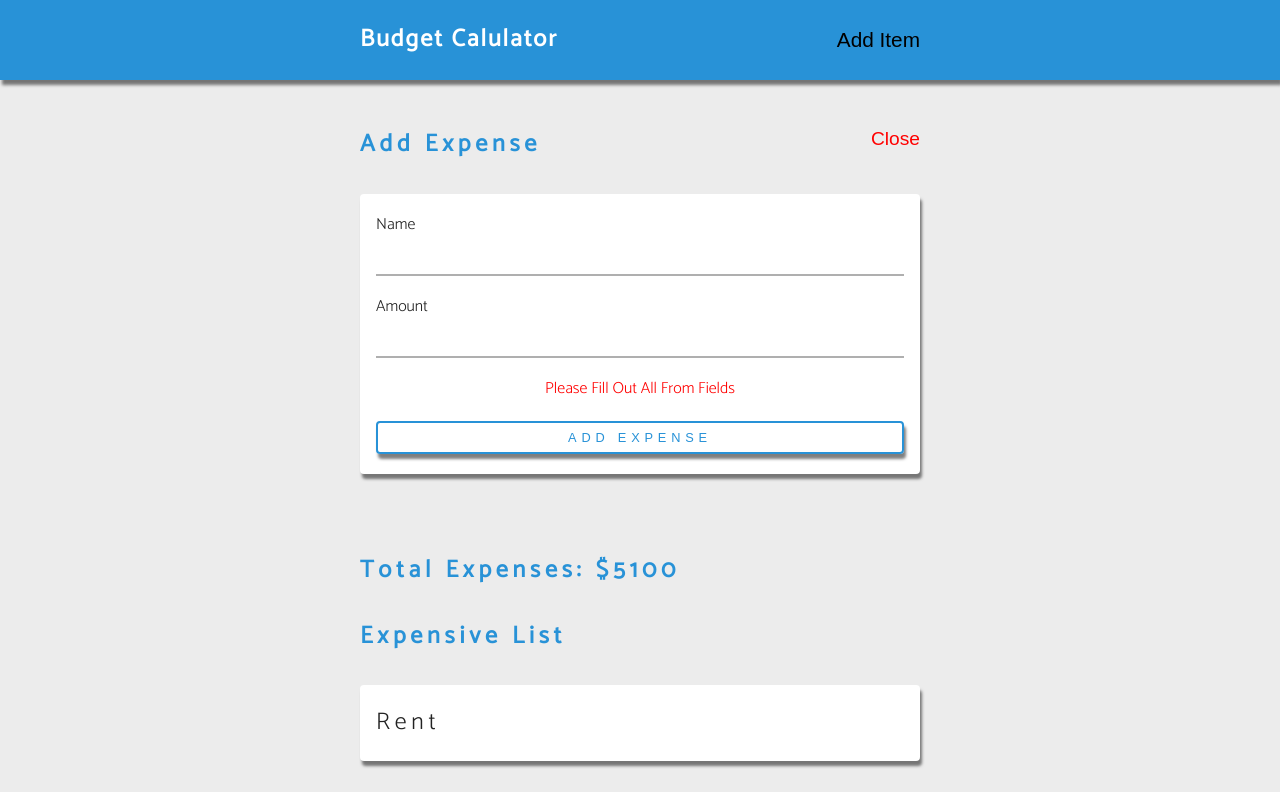
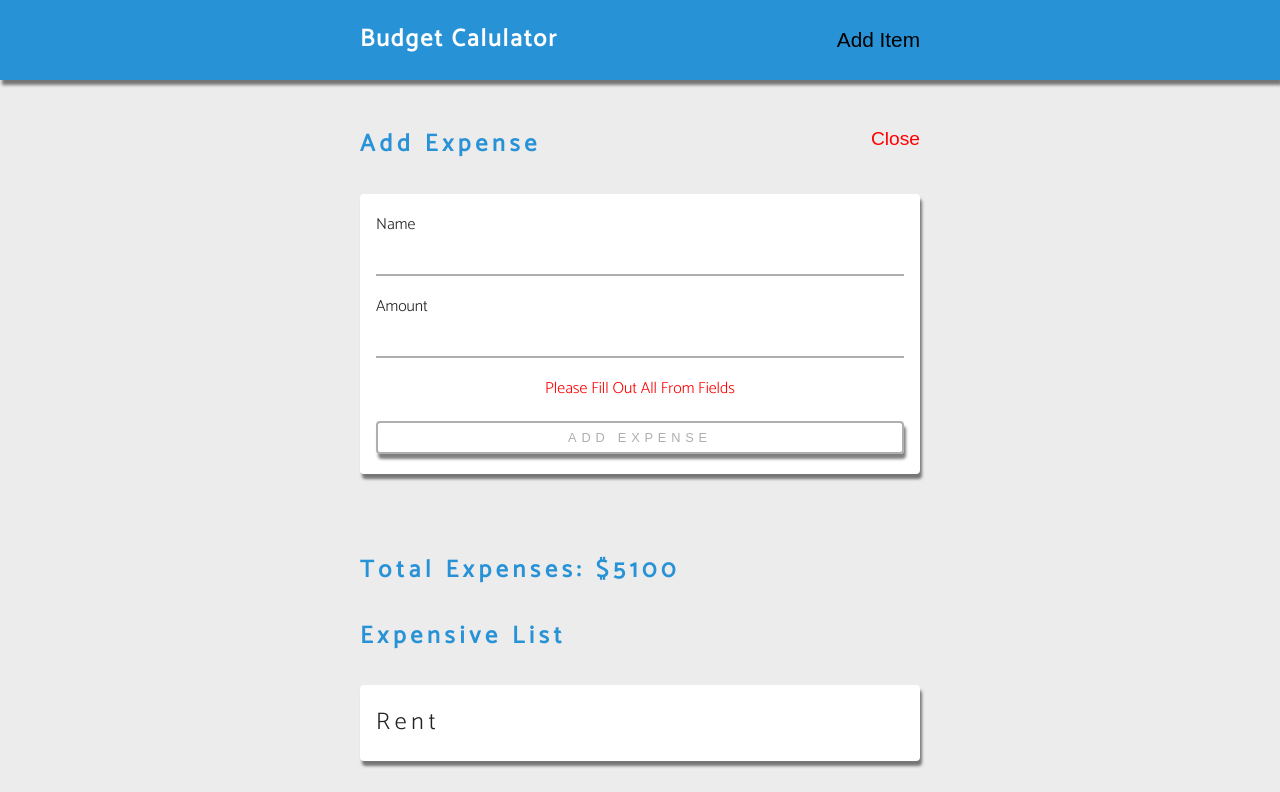
Before and after one commit to heloy07/Budget-calculator-svelte, a Svelte app: page / in a window 1280 px wide. Shown: the top 792 px of the page. Built offline with nearby package versions, Linux system fonts and the light colour scheme; some icons are missing.

Commit message:
simple form validation and different style for submit button

```diff
--- a/src/AddExpense.svelte
+++ b/src/AddExpense.svelte
@@ -1,29 +1,41 @@
 <script>
     import Title from "./Title.svelte";
-    import {getContext} from 'svelte';
-    let name ='';
+    import { getContext } from "svelte";
+    import { is_empty } from "svelte/internal";
+    let name = "";
     let amount = null;
-    const {addExpense}  = getContext('state');
     //without the inline syntax I get an error from -- 'property call of undefined from index.mjs'
-
+    const { addExpense } = getContext("state");
+    //truthy value is considered TRUE when encountered in boolean context, so if they're empty or null it will be evaluated to false
+    $: isEmpty = !name || !amount;
 </script>
 
 <section class="form">
     <Title title="Add expense" />
 
-    <form on:submit|preventDefault={()=>addExpense(name,amount) } class="expense-form">
+    <form
+        on:submit|preventDefault={() => addExpense(name, amount)}
+        class="expense-form"
+    >
         <div class="form-control">
             <label for="name">name</label>
-            <input type="text" id="name" bind:value={name}/>
+            <input type="text" id="name" bind:value={name} />
         </div>
         <div class="form-control">
             <label for="amount">amount</label>
-            <input type="number" id="amount" bind:value={amount}/>
+            <input type="number" id="amount" bind:value={amount} />
         </div>
-        <p class="form-empty">please fill out all from fields</p>
+        {#if isEmpty}
+            <p class="form-empty">please fill out all from fields</p>
+        {/if}
 
-
-        <button type="button" class="close-btn"><i class="fas fa-times"></i>close</button>
-        <button type="submit" class="btn btn-block ">add expense</button>
+        <button type="button" class="close-btn"
+            ><i class="fas fa-times" />close</button
+        >
+        <button type="submit"
+                disabled={isEmpty}
+                class="btn btn-block "
+                class:disabled={isEmpty}>
+                add expense</button>
     </form>
 </section>
--- a/src/App.svelte
+++ b/src/App.svelte
@@ -28,12 +28,12 @@
 	}
 	function addExpense(name,amount){
 		const id = Math.random() * Date.now();
-		console.log('name:'+name+', amount: '+ amount+ ', id: '+ id );
 		expenses.unshift({
 			id:id,
 			name:name,
 			amount:amount});
-		console.log(expenses);
+
+		//push or unshit won't update the component by default so you need some redundant assign like this
 		expenses=expenses;
 	}
 	//context
```
